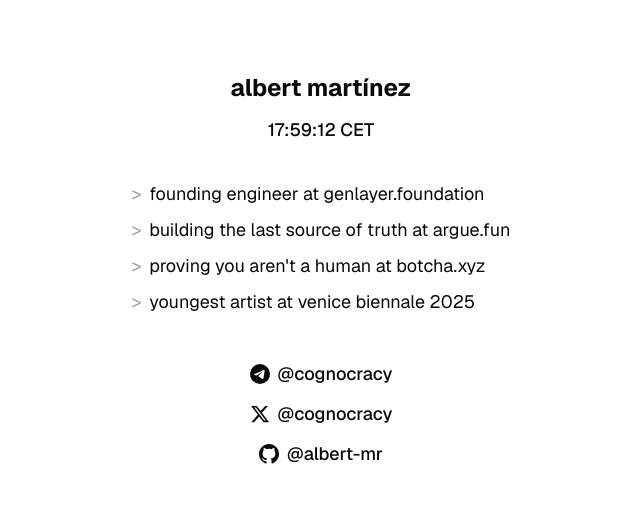
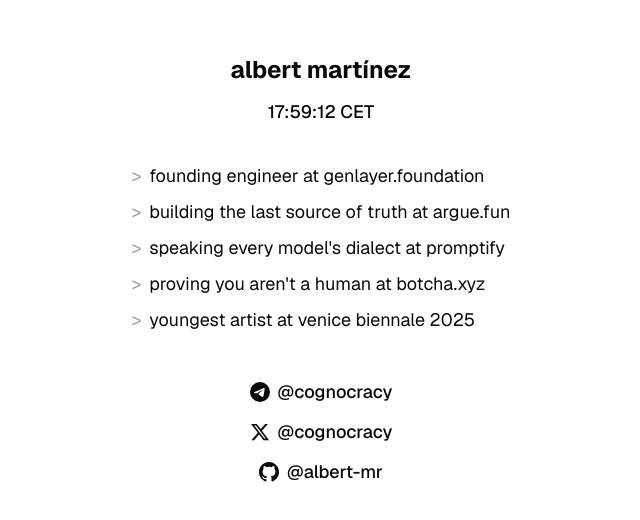
Before and after one commit to albert-mr/cognocracy, a Next.js app: page / in a window 1280 px wide. Shown: the part 130-650 px from the top of the page, without its empty margins (319-959 px from the left). Built offline with nearby package versions, Linux system fonts and the light colour scheme.

Commit message:
feat: add promptify to landing page

```diff
--- a/app/page.tsx
+++ b/app/page.tsx
@@ -6,11 +6,12 @@
     <main className="min-h-dvh bg-background flex items-center justify-center p-4">
       <div className="flex flex-col items-center gap-1.5 sm:gap-3 text-foreground">
         <h1 className="text-lg sm:text-2xl font-bold">albert martínez</h1>
-        <p className="sr-only">building argue.fun, botcha.xyz. youngest artist at venice biennale 2025.</p>
+        <p className="sr-only">building argue.fun, botcha.xyz, promptify. youngest artist at venice biennale 2025.</p>
         <LocalTime />
         <div className="mt-4 sm:mt-6 flex flex-col gap-1 sm:gap-2">
           <span className="text-sm sm:text-lg"><span className="opacity-40 mr-1.5 sm:mr-2">&gt;</span>founding engineer at <Link href="https://genlayer.foundation" target="_blank" rel="noopener noreferrer" className="hover:opacity-80 transition-opacity">genlayer.foundation</Link></span>
           <span className="text-sm sm:text-lg"><span className="opacity-40 mr-1.5 sm:mr-2">&gt;</span>building the last source of truth at <Link href="https://argue.fun" target="_blank" rel="noopener noreferrer" className="hover:opacity-80 transition-opacity">argue.fun</Link></span>
+          <span className="text-sm sm:text-lg"><span className="opacity-40 mr-1.5 sm:mr-2">&gt;</span>speaking every model's dialect at <Link href="https://github.com/albert-mr/promptify" target="_blank" rel="noopener noreferrer" className="hover:opacity-80 transition-opacity">promptify</Link></span>
           <span className="text-sm sm:text-lg"><span className="opacity-40 mr-1.5 sm:mr-2">&gt;</span>proving you aren't a human at <Link href="https://botcha.xyz" target="_blank" rel="noopener noreferrer" className="hover:opacity-80 transition-opacity">botcha.xyz</Link></span>
           <span className="text-sm sm:text-lg"><span className="opacity-40 mr-1.5 sm:mr-2">&gt;</span>youngest artist at <Link href="https://www.labiennale.org/en/architecture/2025/living-lab/tide" target="_blank" rel="noopener noreferrer" className="hover:opacity-80 transition-opacity">venice biennale 2025</Link></span>
         </div>
```
